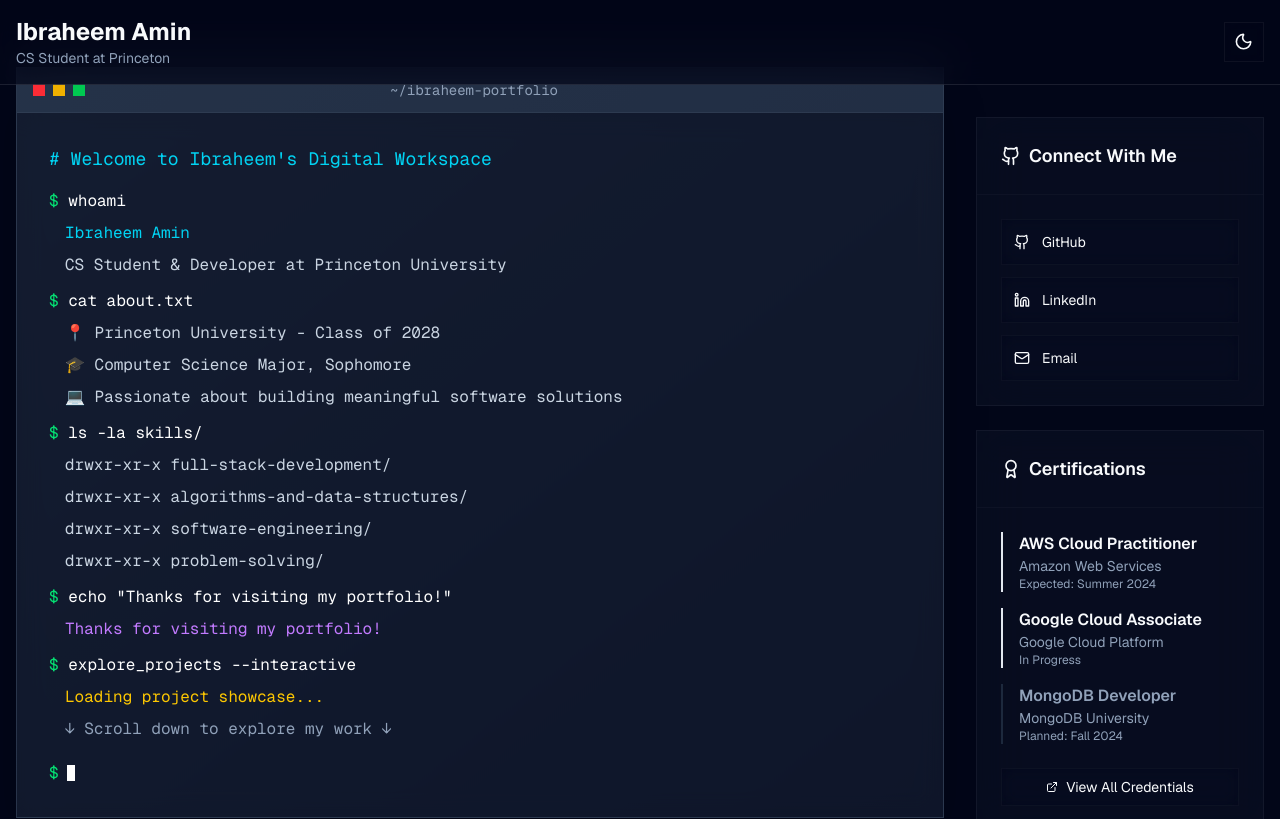
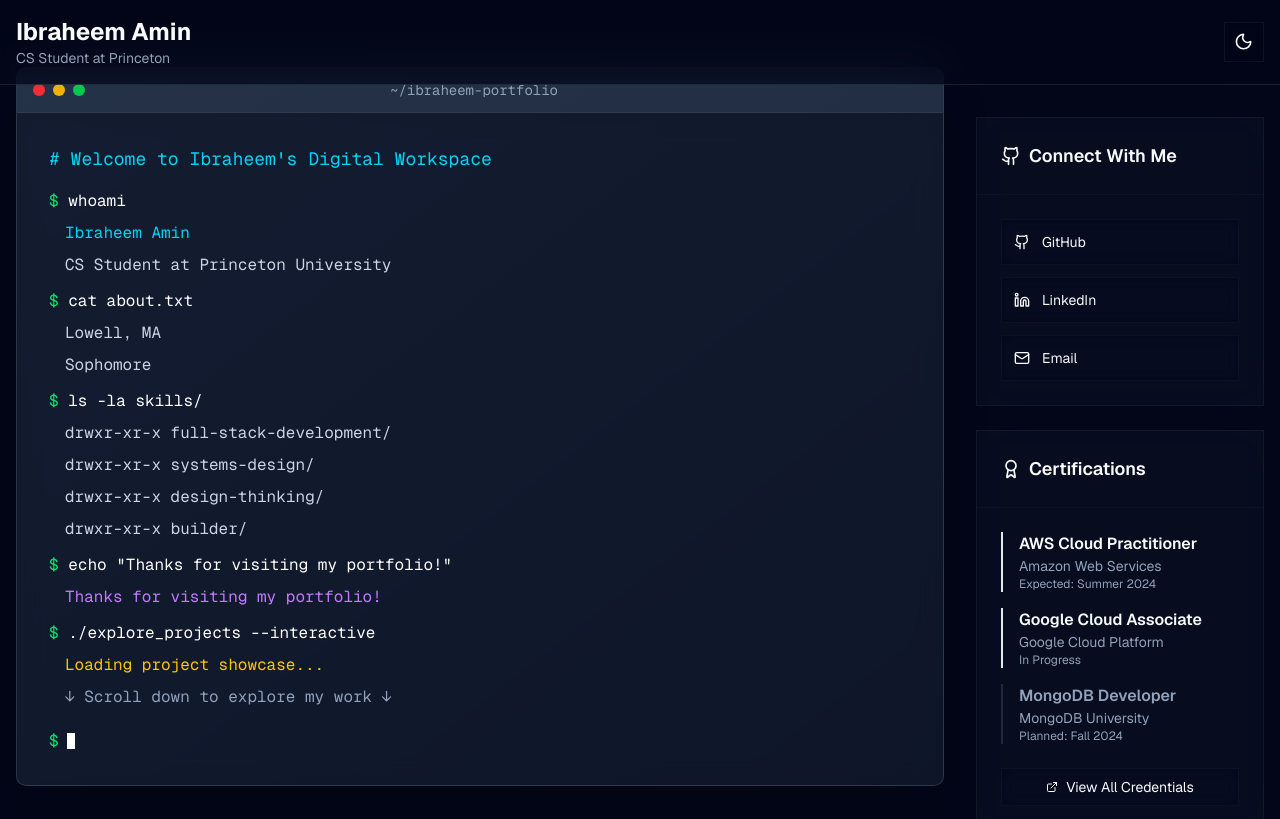
Before and after one commit to DIodide/iamin-portfolio, a Next.js app: page / in a window 1280 px wide. Shown: the top 819 px of the page. Built offline with nearby package versions, Linux system fonts and the light colour scheme.

Commit message:
terminal 1 colors

```diff
--- a/src/app/globals.css
+++ b/src/app/globals.css
@@ -115,7 +115,7 @@
 @layer base {
   * {
     @apply border-border outline-ring/50;
-    border-radius: 0 !important; /* Force all elements to have sharp corners */
+    /* border-radius: 0; /* Force all elements to have sharp corners */
   }
   body {
     @apply bg-background text-foreground font-sans;
--- a/src/app/page.tsx
+++ b/src/app/page.tsx
@@ -41,28 +41,28 @@ export default function Home() {
               style={{ y: heroY, opacity: heroOpacity }}
             >
               {/* Terminal Window */}
-              <div className="bg-gradient-to-br from-slate-800/90 to-slate-900/90 backdrop-blur-xl border border-slate-600/50 rounded-lg shadow-2xl overflow-hidden">
+                            <div style={{ borderRadius: '10px' }} className="bg-gradient-to-br from-gray-100/95 to-gray-200/95 dark:from-slate-800/90 dark:to-slate-900/90 backdrop-blur-xl border border-gray-300/50 dark:border-slate-600/50 shadow-2xl overflow-hidden">
                  {/* Terminal Header */}
-                <div className="flex items-center justify-between px-4 py-3 bg-slate-700/50 border-b border-slate-600/30">
+                 <div className="flex items-center justify-between px-4 py-3 bg-gray-200/80 dark:bg-slate-700/50 border-b border-gray-300/50 dark:border-slate-600/30">
                   <div className="flex items-center space-x-2">
-                    <div className="w-3 h-3 rounded-full bg-red-500"></div>
-                    <div className="w-3 h-3 rounded-full bg-yellow-500"></div>
-                    <div className="w-3 h-3 rounded-full bg-green-500"></div>
+                    <div className="w-3 h-3 bg-red-500" style={{ borderRadius: '50%' }}></div>
+                    <div className="w-3 h-3 bg-yellow-500" style={{ borderRadius: '50%' }}></div>
+                    <div className="w-3 h-3 bg-green-500" style={{ borderRadius: '50%' }}></div>
                   </div>
-                  <div className="text-slate-400 text-sm font-mono">~/ibraheem-portfolio</div>
+                                     <div className="text-gray-600 dark:text-slate-400 text-sm font-mono">~/ibraheem-portfolio</div>
                   <div className="w-16"></div> {/* Spacer for balance */}
                 </div>
 
                                  {/* Terminal Content */}
-                <div className="p-8 bg-slate-900/60 backdrop-blur-md">
-                  <div className="text-slate-300 text-sm md:text-base space-y-3 font-mono max-w-4xl">
+                 <div className="p-8 bg-white/70 dark:bg-slate-900/60 backdrop-blur-md">
+                   <div className="text-gray-700 dark:text-slate-300 text-sm md:text-base space-y-3 font-mono max-w-4xl">
                     {/* Welcome Header */}
                     <motion.div
                       initial={{ opacity: 0 }}
                       animate={{ opacity: 1 }}
                       transition={{ delay: 0.5, duration: 0.5 }}
                     >
-                      <p className="text-cyan-400 text-lg mb-4">
+                                             <p className="text-blue-600 dark:text-cyan-400 text-lg mb-4">
                          # Welcome to Ibraheem's Digital Workspace
                        </p>
                     </motion.div>
@@ -75,10 +75,10 @@ export default function Home() {
                       className="space-y-2"
                     >
                                              <p>
-                        <span className="text-green-400">$</span> <span className="text-white">whoami</span>
+                         <span className="text-green-600 dark:text-green-400">$</span> <span className="text-gray-900 dark:text-white">whoami</span>
                        </p>
-                      <p className="text-cyan-400 pl-4">Ibraheem Amin</p>
-                      <p className="text-slate-300 pl-4">CS Student & Developer at Princeton University</p>
+                       <p className="text-blue-600 dark:text-cyan-400 pl-4">Ibraheem Amin</p>
+                       <p className="text-gray-600 dark:text-slate-300 pl-4">CS Student at Princeton University</p>
                     </motion.div>
 
                     <motion.div
@@ -88,11 +88,11 @@ export default function Home() {
                       className="space-y-2"
                     >
                                              <p>
-                        <span className="text-green-400">$</span> <span className="text-white">cat about.txt</span>
+                         <span className="text-green-600 dark:text-green-400">$</span> <span className="text-gray-900 dark:text-white">cat about.txt</span>
                        </p>
-                      <p className="text-slate-300 pl-4">📍 Princeton University - Class of 2028</p>
-                      <p className="text-slate-300 pl-4">🎓 Computer Science Major, Sophomore</p>
-                      <p className="text-slate-300 pl-4">💻 Passionate about building meaningful software solutions</p>
+                       <p className="text-gray-600 dark:text-slate-300 pl-4">Lowell, MA</p>
+                       <p className="text-gray-600 dark:text-slate-300 pl-4">Sophomore</p>
+                       {/* <p className="text-gray-600 dark:text-slate-300 pl-4">💻 Passionate about building meaningful software solutions</p> */}
                     </motion.div>
 
                     <motion.div
@@ -102,12 +102,12 @@ export default function Home() {
                       className="space-y-2"
                     >
                                              <p>
-                        <span className="text-green-400">$</span> <span className="text-white">ls -la skills/</span>
+                         <span className="text-green-600 dark:text-green-400">$</span> <span className="text-gray-900 dark:text-white">ls -la skills/</span>
                        </p>
-                      <p className="text-slate-300 pl-4">drwxr-xr-x  full-stack-development/</p>
-                      <p className="text-slate-300 pl-4">drwxr-xr-x  algorithms-and-data-structures/</p>
-                      <p className="text-slate-300 pl-4">drwxr-xr-x  software-engineering/</p>
-                      <p className="text-slate-300 pl-4">drwxr-xr-x  problem-solving/</p>
+                       <p className="text-gray-600 dark:text-slate-300 pl-4">drwxr-xr-x  full-stack-development/</p>
+                       <p className="text-gray-600 dark:text-slate-300 pl-4">drwxr-xr-x  systems-design/</p>
+                       <p className="text-gray-600 dark:text-slate-300 pl-4">drwxr-xr-x  design-thinking/</p>
+                       <p className="text-gray-600 dark:text-slate-300 pl-4">drwxr-xr-x  builder/</p>
                     </motion.div>
 
                     <motion.div
@@ -117,10 +117,10 @@ export default function Home() {
                       className="space-y-2"
                     >
                                              <p>
-                        <span className="text-green-400">$</span>{" "}
-                        <span className="text-white">echo "Thanks for visiting my portfolio!"</span>
+                         <span className="text-green-600 dark:text-green-400">$</span>{" "}
+                         <span className="text-gray-900 dark:text-white">echo "Thanks for visiting my portfolio!"</span>
                        </p>
-                      <p className="text-purple-400 pl-4">Thanks for visiting my portfolio!</p>
+                       <p className="text-purple-600 dark:text-purple-400 pl-4">Thanks for visiting my portfolio!</p>
                     </motion.div>
 
                     <motion.div
@@ -130,11 +130,11 @@ export default function Home() {
                       className="space-y-2"
                     >
                                              <p>
-                        <span className="text-green-400">$</span>{" "}
-                        <span className="text-white">explore_projects --interactive</span>
+                         <span className="text-green-600 dark:text-green-400">$</span>{" "}
+                         <span className="text-gray-900 dark:text-white">./explore_projects --interactive</span>
                        </p>
-                      <p className="text-yellow-400 pl-4">Loading project showcase...</p>
-                      <p className="text-slate-400 pl-4">↓ Scroll down to explore my work ↓</p>
+                       <p className="text-orange-600 dark:text-yellow-400 pl-4">Loading project showcase...</p>
+                       <p className="text-gray-500 dark:text-slate-400 pl-4">↓ Scroll down to explore my work ↓</p>
                     </motion.div>
 
                                          <motion.p
@@ -143,8 +143,8 @@ export default function Home() {
                        animate={{ opacity: 1 }}
                        transition={{ delay: 2.3, duration: 0.5 }}
                      >
-                      <span className="text-green-400">$</span>
-                      <span className="w-2 h-4 bg-white ml-2 animate-pulse rounded-sm"></span>
+                       <span className="text-green-600 dark:text-green-400">$</span>
+                       <span className="w-2 h-4 bg-gray-900 dark:bg-white ml-2 animate-pulse rounded-sm"></span>
                      </motion.p>
                   </div>
                 </div>
```
Lines whose indentation alone changed are shown as unchanged.
